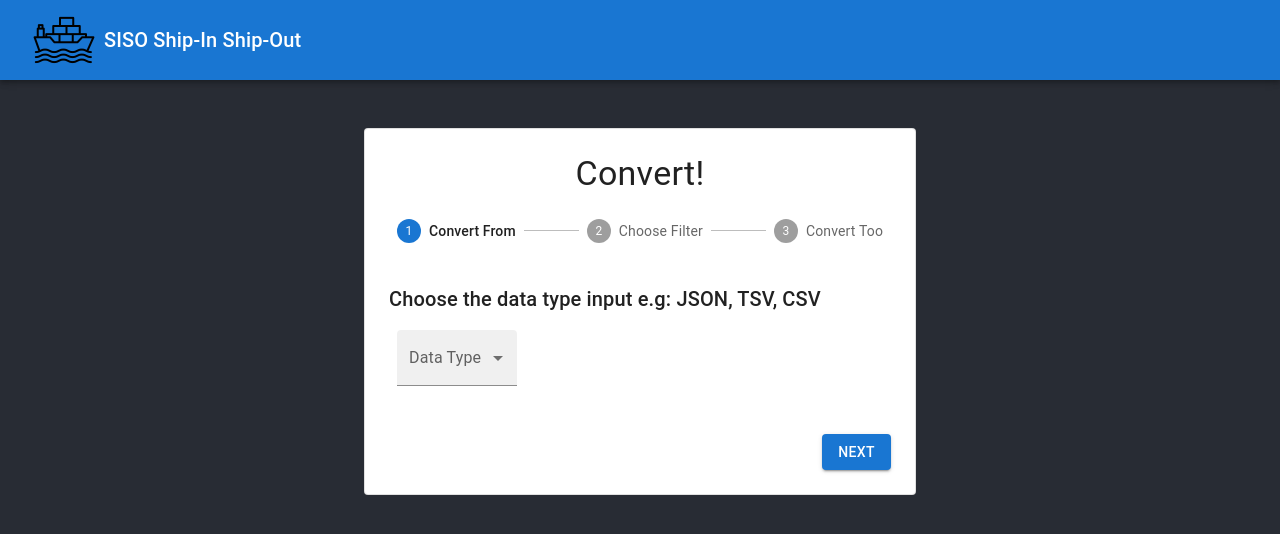
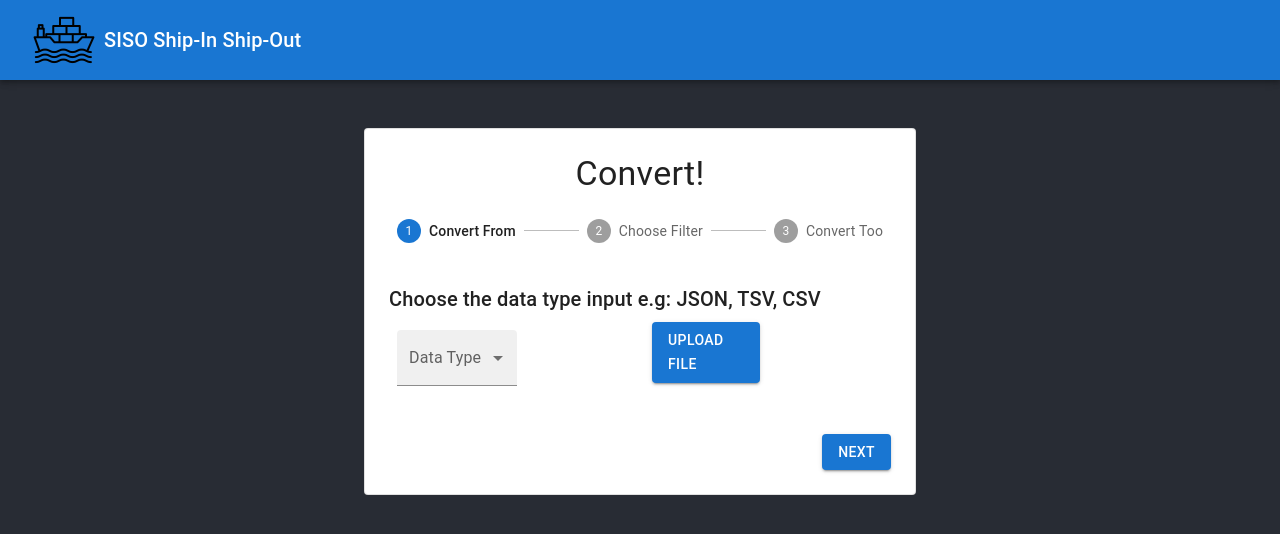
Before and after one commit to delta549/SISO, a React (Create React App) app in the folder modular_data_parser/opt/modular_data_parser/frontend/: page / in a window 1280 px wide. Shown: the top 534 px of the page. Built offline with nearby package versions, Linux system fonts and the light colour scheme.

Commit message:
Added upload button for data ingest

```diff
--- a/modular_data_parser/opt/modular_data_parser/frontend/src/components/FromForm/FromForm.js
+++ b/modular_data_parser/opt/modular_data_parser/frontend/src/components/FromForm/FromForm.js
@@ -5,6 +5,7 @@ import { Select, InputLabel, MenuItem } from '@mui/material';
 import FormControl from '@mui/material/FormControl';
 import { createTheme, ThemeProvider } from '@mui/material/styles';
 import CssBaseline from '@mui/material/CssBaseline';
+import Button from '@mui/material/Button';
 
 export default function AddressForm() {
 
@@ -43,6 +44,18 @@ export default function AddressForm() {
               </Select>
             </FormControl>
           </Grid>
+          <Grid item xs={6} sm={3}>
+          <Button
+            variant="contained"
+            component="label"
+          >
+            Upload File
+            <input
+              type="file"
+              hidden
+            />
+          </Button>
+        </Grid>
         </Grid>
       </React.Fragment>
     </ThemeProvider>
```
